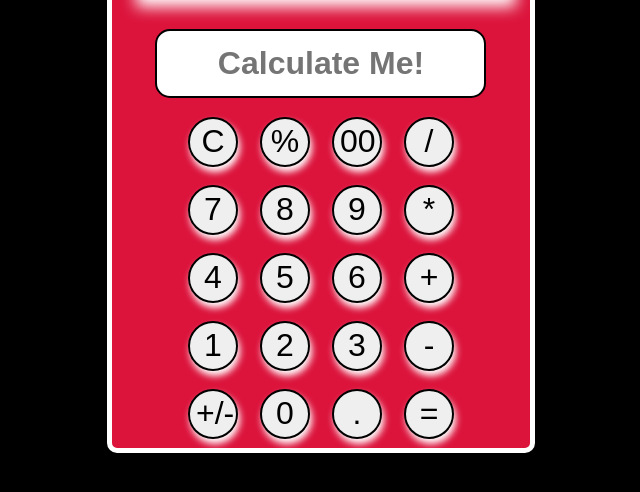
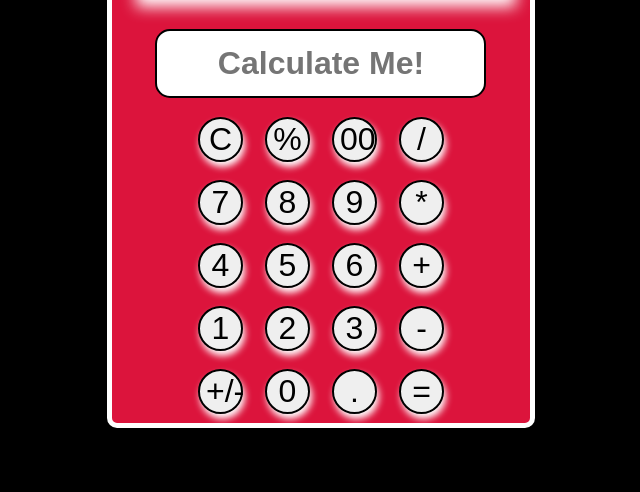
Before and after one commit to tushar7810/Calculator, a plain HTML site: page index.html in a window 1280 px wide. Shown: the part 80-572 px from the top of the page, without its empty margins (319-959 px from the left). Drawn offline with Linux system fonts and the light colour scheme.

```diff
--- a/style.css
+++ b/style.css
@@ -16,8 +16,8 @@ body{
     border-radius: 10px;
 }
 button{
-    height: 50px;
-    width: 50px;
+    height: 45px;
+    width: 45px;
     font-size: 2rem;
     border: 2px solid black;
     border-radius: 50%;
```
